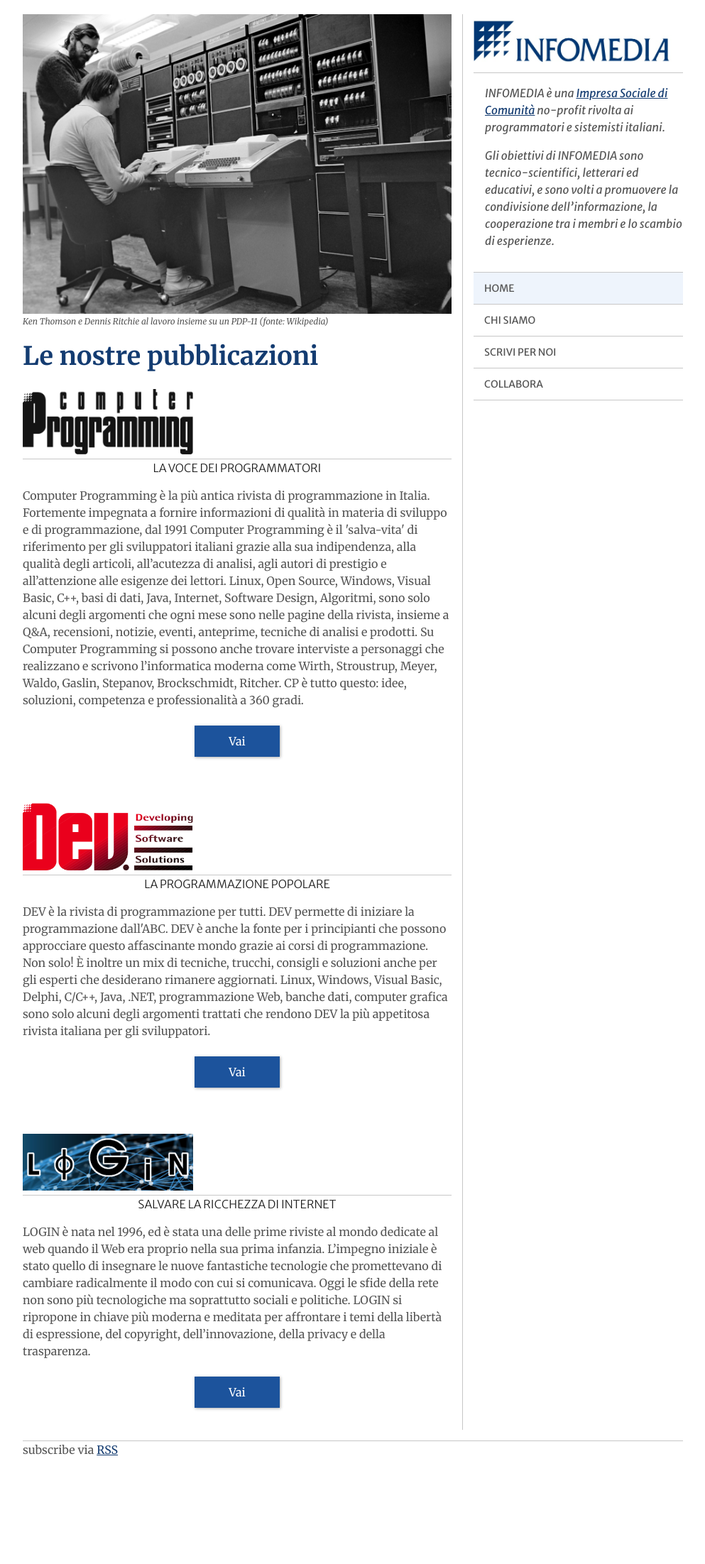
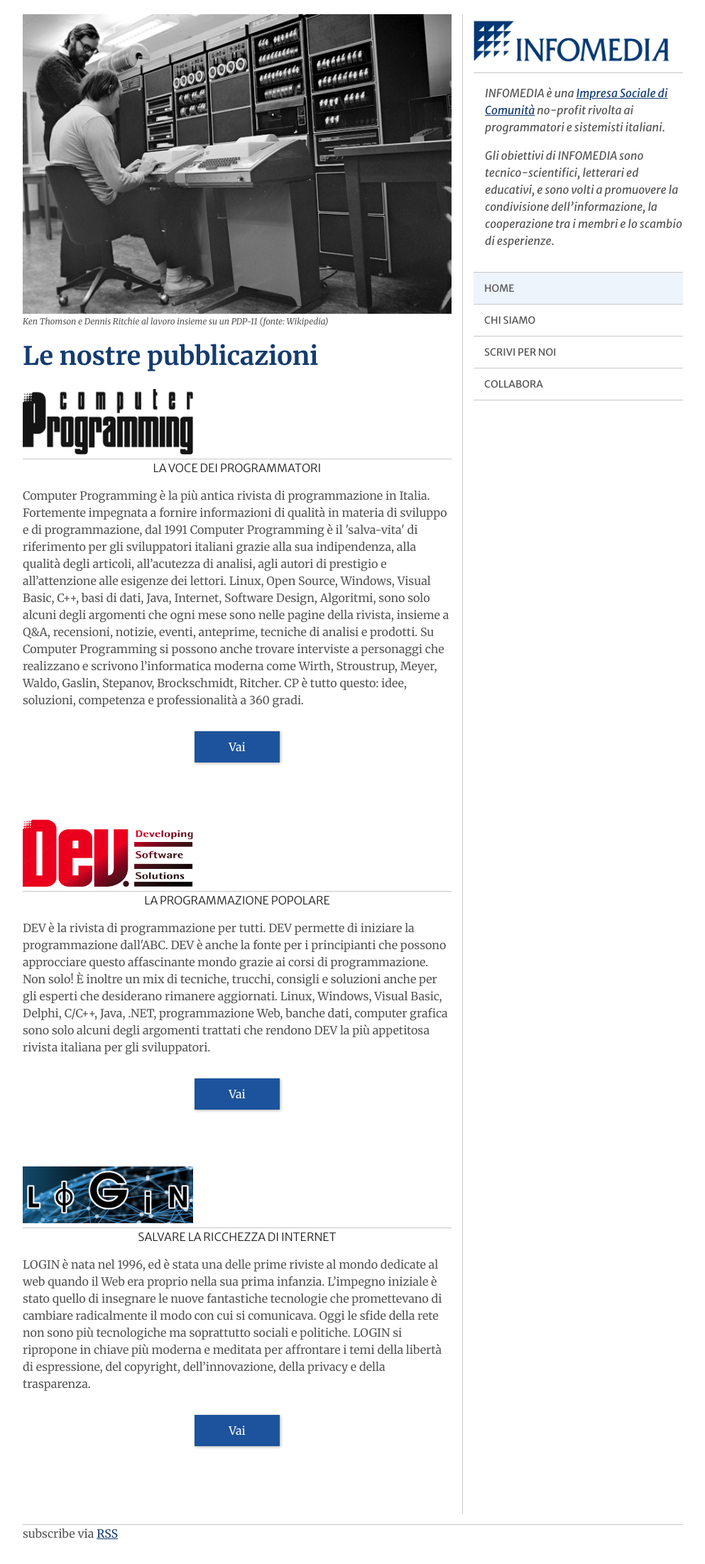
Before and after one commit to infomedia-it/infomedia-it.github.io, a Jekyll site: the page built from index.html, in a window 1280 px wide. Shown: the whole page at 71% size, without its empty margins (143-1136 px from the left). Built offline with Jekyll 4.4.1, drawn with Linux system fonts in a browser that asks for light colours; before the commit the page ends 2085 px from its top, so only the background shows below that.

Commit message:
home: aumentata spaziatura blocchi riviste

```diff
--- a/_sass/elements/_body.scss
+++ b/_sass/elements/_body.scss
@@ -43,8 +43,8 @@
     text-align: center;
   }
 
-  article:not(:last-child) {
-    margin-bottom: 65px;
+  article {
+    margin-bottom: 80px;
   }
 
   .logo-magazine {
@@ -55,7 +55,7 @@
 
   .btn-vai {
 
-    margin-top: 1.5em;
+    margin-top: 2em;
 
     a {
       @include reset;
```
